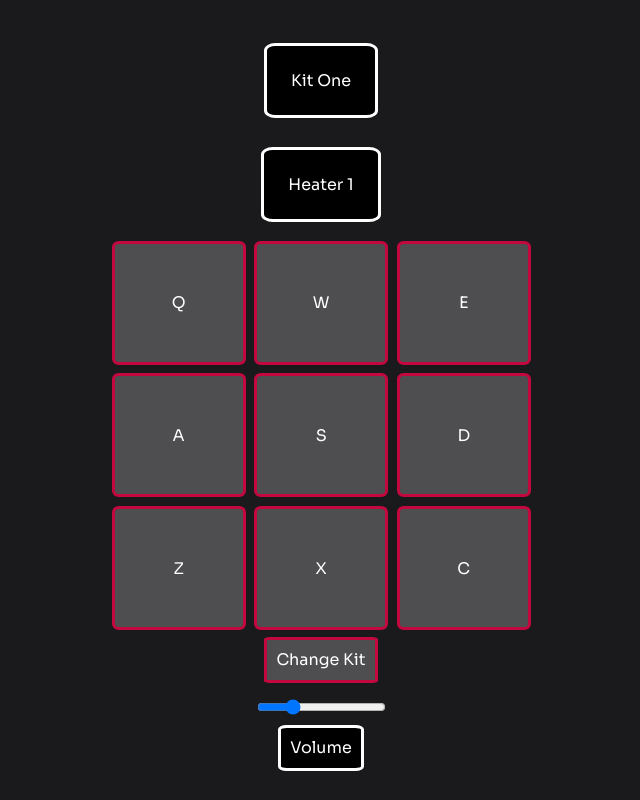
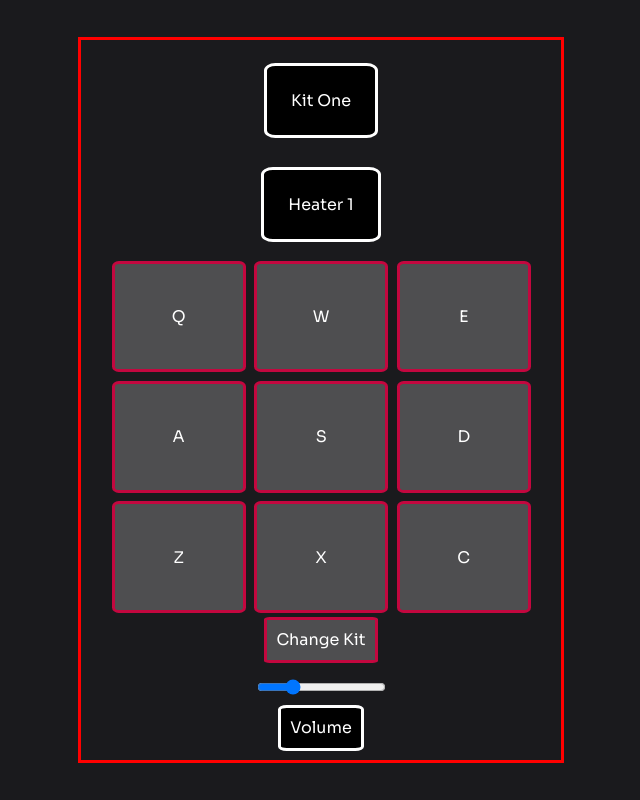
Before and after one commit to VinuJ/drum-machine, a React (Create React App) app: page / in a window 1280 px wide. Shown: the whole page, without its empty margins (319-959 px from the left). Built offline with nearby package versions, Linux system fonts and the light colour scheme.

Commit message:
Changed drum-machine height

```diff
--- a/src/styles.scss
+++ b/src/styles.scss
@@ -48,6 +48,16 @@ a {
   display: flex;
   justify-content: center;
   align-items: center;
+  #drum-machine {
+    border: solid red;
+    width: 90%;
+    height: 90%;
+    max-width: 30rem;
+    display: flex;
+    flex-direction: column;
+    justify-content: center;
+    align-items: center;
+  }
   #bank-display {
     @include panel-styling;
     padding: 5%;
@@ -57,15 +67,6 @@ a {
     @include panel-styling;
     padding: 5%;
     margin: 3%;
-  }
-  #drum-machine {
-    width: 90%;
-    height: 100%;
-    max-width: 30rem;
-    display: flex;
-    flex-direction: column;
-    justify-content: center;
-    align-items: center;
   }
   #drumpad-container {
     width: 90%;
```
